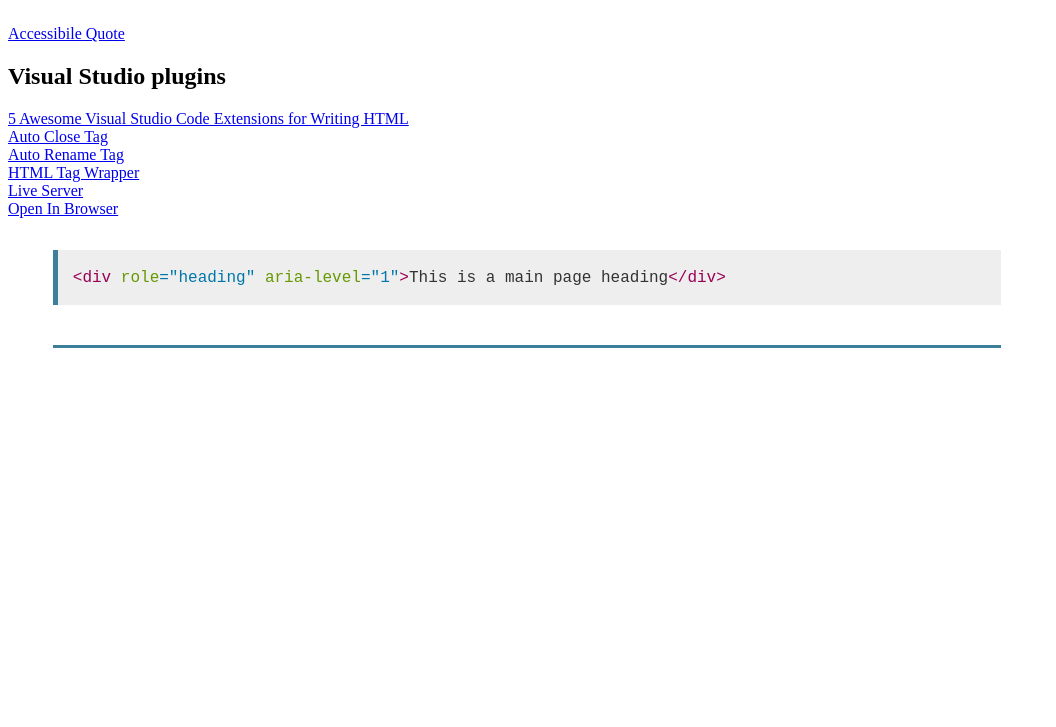
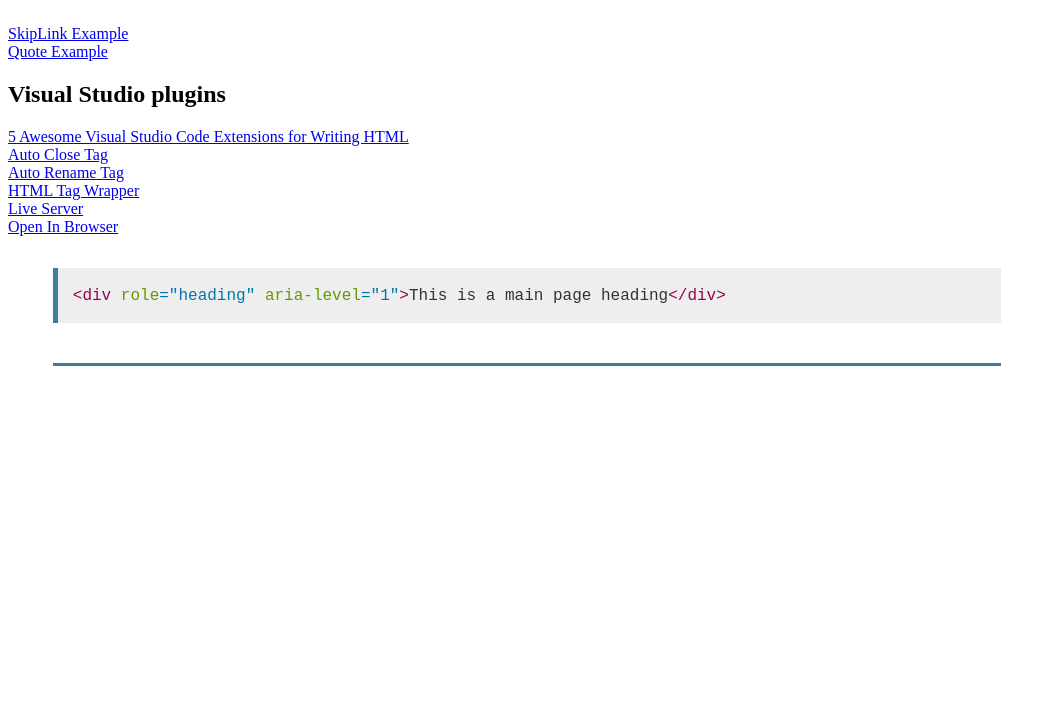
Before and after one commit to christosptr/a11y-examples, a plain HTML site: page index.html in a window 1280 px wide. Shown: the part 73-800 px from the top of the page, without its empty margins (0-1056 px from the left). Drawn offline with Linux system fonts and the light colour scheme.

Commit message:
update index.html

```diff
--- a/index.html
+++ b/index.html
@@ -13,8 +13,8 @@
     <main>
         <h1> Table of Content </h2>
             <br>
-
-            <a href="./blockquote/blockquote.html">Accessibile Quote</a><br>
+            <a href="./skipLink/skipLink.html">SkipLink Example</a><br>
+            <a href="./blockquote/blockquote.html">Quote Example</a><br>
 
             <h2>Visual Studio plugins </h2>
             <div>
```
